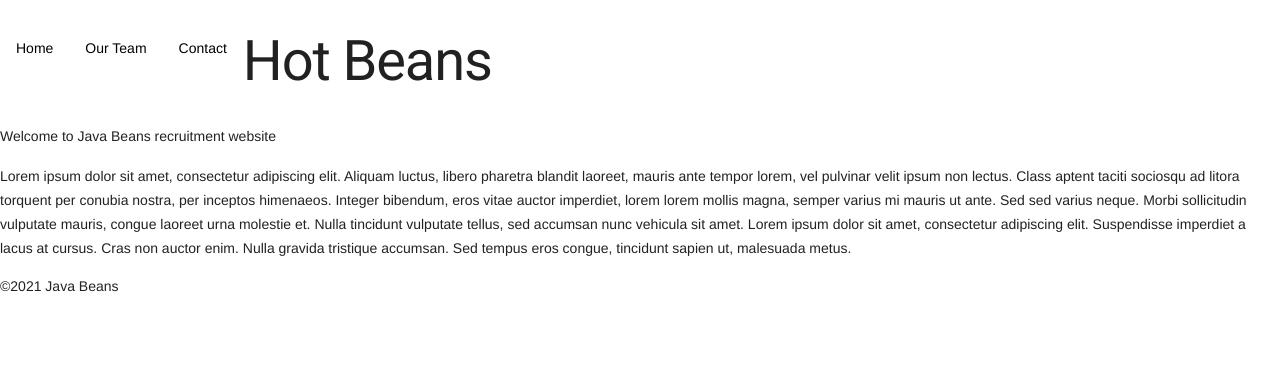
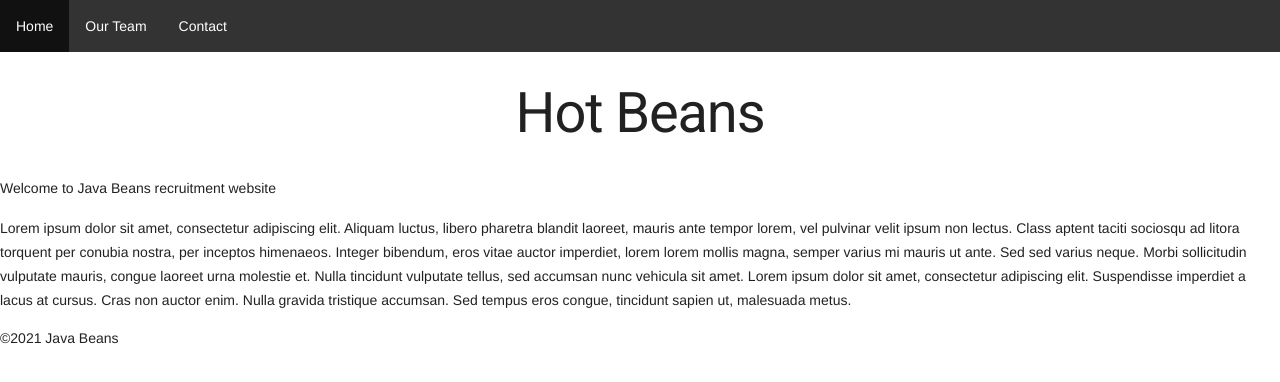
Before and after one commit to ErisuKuraku/CollegeWebDev, a plain HTML site: page javabeans/index.html in a window 1280 px wide. Drawn offline with nearby package versions, Linux system fonts and the light colour scheme.

Commit message:
updated with lesson

```diff
--- a/javabeans/index.html
+++ b/javabeans/index.html
@@ -9,13 +9,13 @@
 <title>Java Beans</title>
 <body>
 
-<nav>
+<ul>
   <li><a href="blank">Home</a></li>
   <li><a href="profile.html">Our Team</a></li>
   <li><a href="contact.html">Contact</a></li>
-</nav>
+</ul>
 
-<div id="head" class="content-block">
+<div id="title" class="content-block">
    <h1>Hot Beans</h1>
    <p>Welcome to Java Beans recruitment website</p>
 </div>
--- a/javabeans/style.css
+++ b/javabeans/style.css
@@ -1,13 +1,12 @@
-nav {
-    display: inline;
+ul {
   list-style-type: none;
-    overflow: hidden;
   margin: 0;
   padding: 0;
+  overflow: hidden;
   background-color: #333;
+  position: -webkit-sticky; /* Safari */
   position: sticky;
   top: 0;
-    width: 100%;
 }
 
 li {
@@ -16,16 +15,21 @@ nav {
 
 li a {
   display: block;
-    color: rgb(0, 0, 0);
+  color: white;
   text-align: center;
   padding: 14px 16px;
   text-decoration: none;
 }
 
-  li a:hover:not(.active) {
+li a:hover {
   background-color: #111;
 }
 
 .active {
   background-color: #4CAF50;
 }
+
+h1 {
+  text-align: center;
+  padding: 25px;
+}
```
Lines whose indentation alone changed are shown as unchanged.
